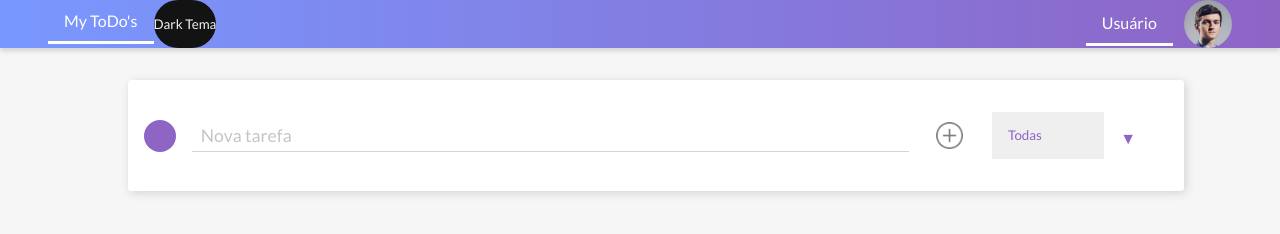
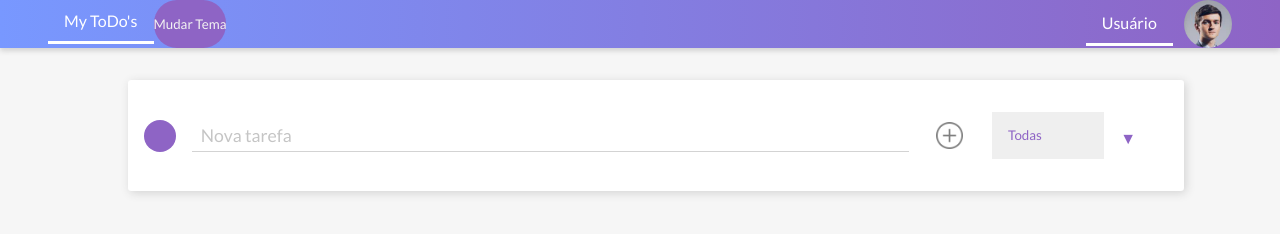
Before and after one commit to msilvabr1/projetoFront2, a plain HTML site: page lista-tarefas.html in a window 1280 px wide. Drawn offline with Linux system fonts and the light colour scheme.

Commit message:
mudança no botão

```diff
--- a/lista-tarefas.html
+++ b/lista-tarefas.html
@@ -17,7 +17,7 @@
             <a href="#">My ToDo's</a>
         </nav>
 
-        <button id="tema">Dark Tema</button>
+        <button id="tema">Mudar Tema</button>
 
         <div class="user-info">
             <a href="./index.html">Usuário</a>
--- a/styles/common.css
+++ b/styles/common.css
@@ -31,7 +31,7 @@ button {
 
 #tema{
   border: 20px;
-  border-radius:33px;
-  background-color: rgb(19, 19, 19);
+  border-radius:23px;
+  background-color:#8E64C5;
   color: #F2F2F2;
 }
```
